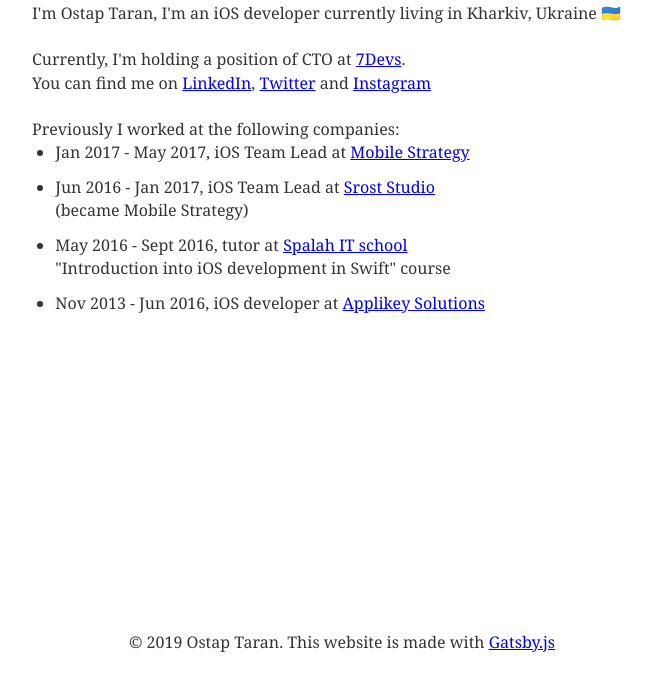
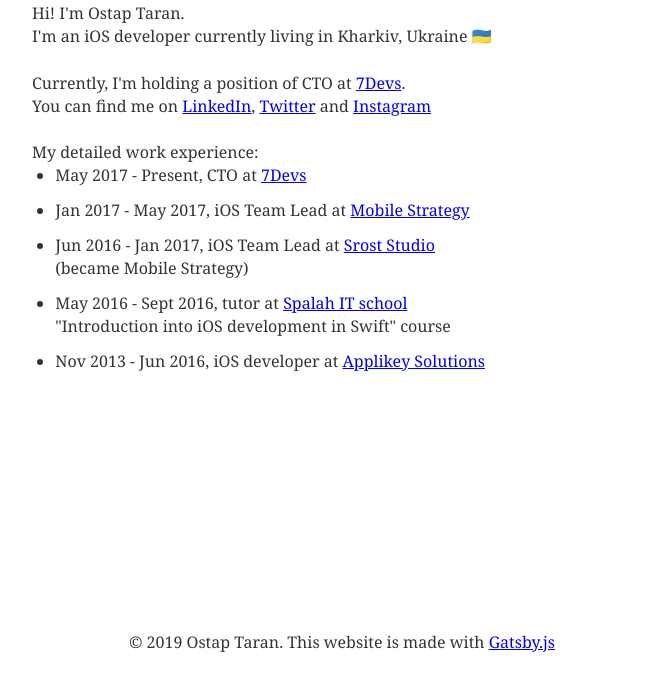
Before and after one commit to Austinate/austinate.github.io, a Gatsby site: page /about in a window 1280 px wide. Shown: the part 121-800 px from the top of the page, without its empty margins (298-965 px from the left). Built offline with nearby package versions, Linux system fonts and the light colour scheme; Gatsby itself is replaced by a stand-in of ours; some packages are replaced by stand-ins of ours.

Commit message:
Update about me

```diff
--- a/src/pages/about.js
+++ b/src/pages/about.js
@@ -3,12 +3,14 @@ import Layout from "../components/layout"
 
 export default () => (
   <Layout title="About">
-    I'm Ostap Taran, I'm an iOS developer currently living in Kharkiv, Ukraine{" "}
+    Hi! I'm Ostap Taran.<br/>
+     I'm an iOS developer currently living in Kharkiv, Ukraine{" "}
     <span role="img" aria-label="flag of Ukraine">
       🇺🇦
     </span>
     <p />
-    Currently, I'm holding a position of CTO at <a href="https://7devs.co">7Devs</a>.
+    Currently, I'm holding a position of CTO at{" "}
+    <a href="https://7devs.co">7Devs</a>.
     <br />
     You can find me on{" "}
     <a href="https://www.linkedin.com/in/ostap-taran-9aba5b83/">
@@ -16,8 +18,11 @@ export default () => (
     </a>, <a href="https://twitter.com/muroomsh">Twitter</a> and{" "}
     <a href="https://www.instagram.com/austinate/">Instagram</a>
     <p />
-    Previously I worked at the following companies:
+    My detailed work experience:
     <ul>
+      <li>
+        May 2017 - Present, CTO at <a href="https://7devs.co">7Devs</a>
+      </li>
       <li>
         Jan 2017 - May 2017, iOS Team Lead at{" "}
         <a href="https://www.linkedin.com/company/tbwamobile/">
```
